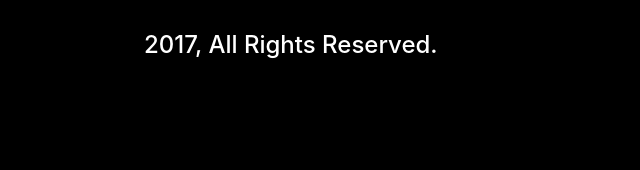
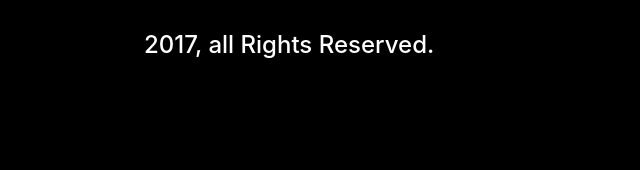
Before and after one commit to rohanibra/first-assignment, a plain HTML site: page index.html in a window 1280 px wide. Shown: the part 6738-6908 px from the top of the page, 20-660 px from the left. Drawn offline with Linux system fonts and the light colour scheme.

Commit message:
added file

```diff
--- a/index.html
+++ b/index.html
@@ -145,7 +145,7 @@
       </div>
       <div class="end">
 
-        <p class="lol">2017, All Rights Reserved.</p>
+        <p class="lol"> 2017, all Rights Reserved.</p>
         <p class="hol">Unsubscribe</p>
 
       </div>
```
